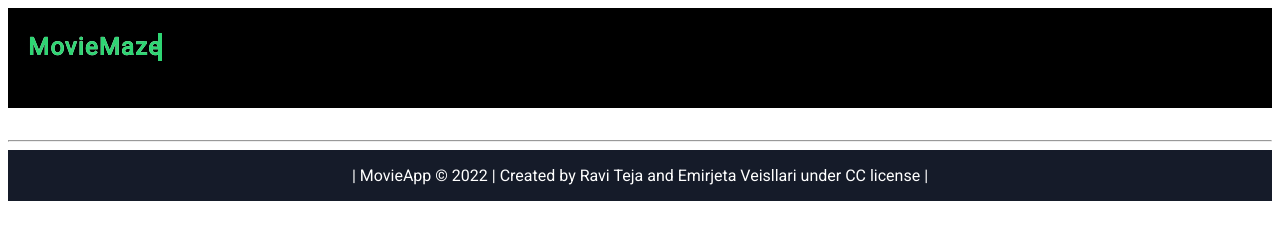
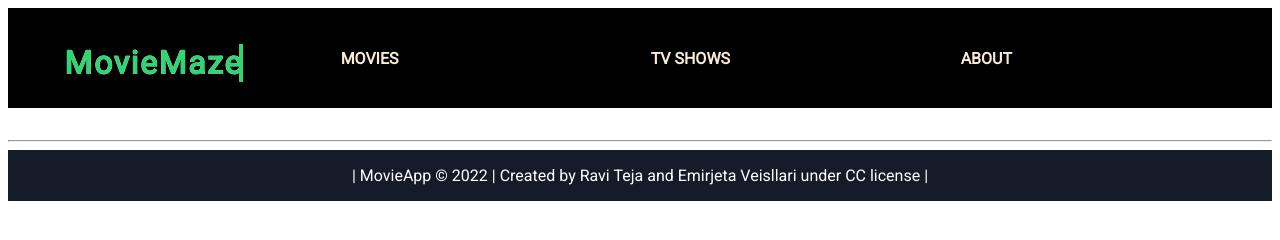
Before and after one commit to RaviTejaM9602/MovieMazeapi_CapStone, a website built with webpack: page src/index.html in a window 1280 px wide. Built offline with nearby package versions, Linux system fonts and the light colour scheme; no server answers.

Commit message:
Updated header for the app

```diff
--- a/src/index.html
+++ b/src/index.html
@@ -11,10 +11,13 @@
   </head>
 
   <body>
-    <header>
-      <nav class="nav-bar">
-        <h1 data-text="MovieMaze">MovieMaze</h1>
-      </nav>
+    <header class="nav-bar">
+      <h1 data-text="MovieMaze">MovieMaze</h1>
+      <ul class="head-list">
+        <li>MOVIES</li>
+        <li>TV SHOWS</li>
+        <li>ABOUT</li>
+      </ul>
     </header>
     <main>
       <ul id="movies"></ul>
--- a/src/style.css
+++ b/src/style.css
@@ -13,7 +13,10 @@ body {
 
 .nav-bar {
   display: flex;
-  justify-content: flex-start;
+  justify-content: space-around;
+  align-items: center;
+  height: 100px;
+  background-color: black;
 }
 
 h1 {
@@ -50,13 +53,23 @@ h1::before {
   }
 }
 
+.head-list {
+  display: flex;
+  margin: 5px;
+  padding: 0;
+  align-items: baseline;
+  justify-content: center;
+}
+
+.head-list li {
+  padding: 20px;
+  margin: 20px;
+  color: antiquewhite;
+  font-weight: 600;
+}
+
 h3 {
   display: inline-block;
-}
-
-header {
-  height: 100px;
-  background-color: black;
 }
 
 /* Comment popup */
@@ -189,7 +202,6 @@ textarea {
 li {
   margin-bottom: 30px;
   padding: 20px;
-  background: whitesmoke;
   width: 270px;
   display: flex;
   flex-direction: column;
```
